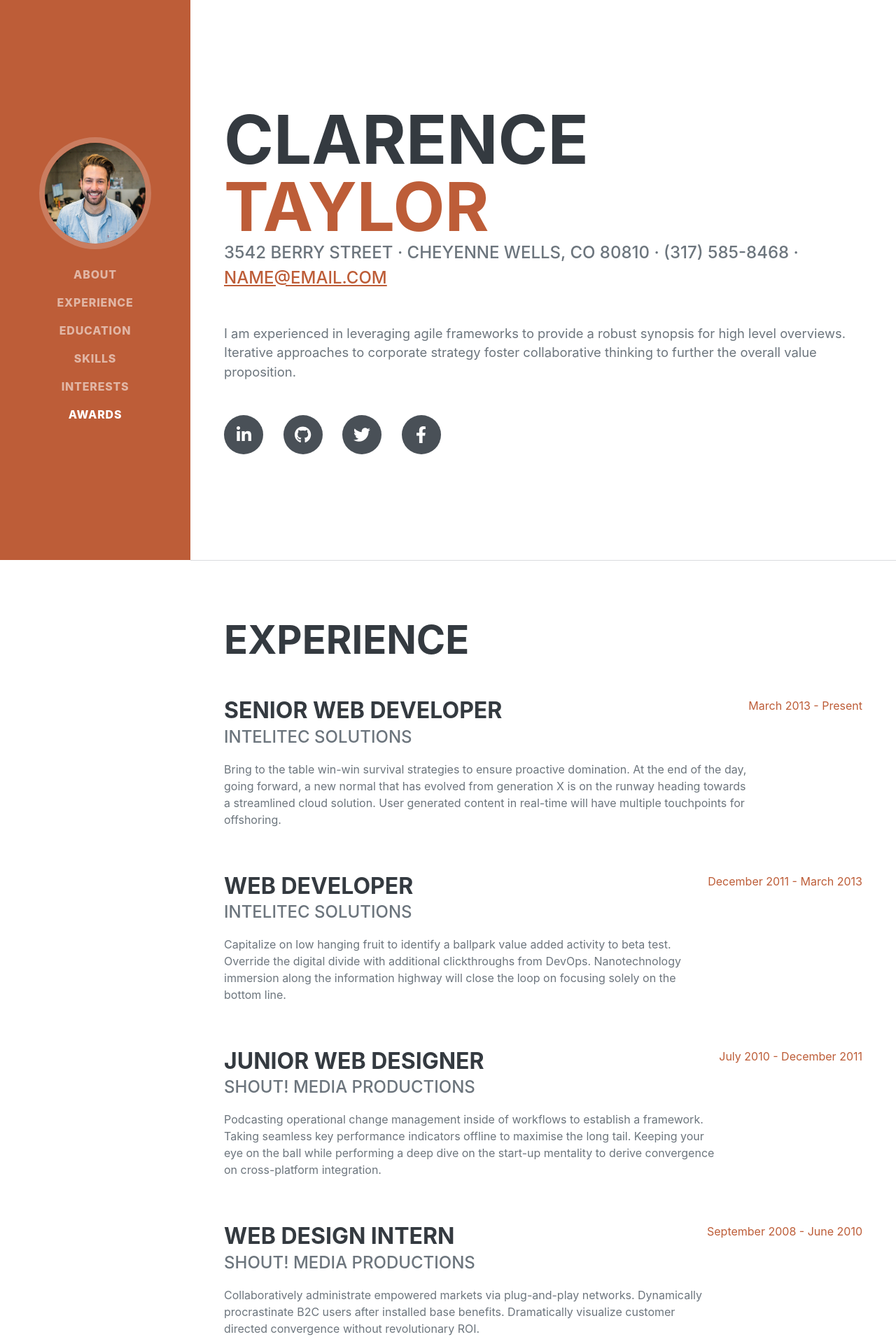
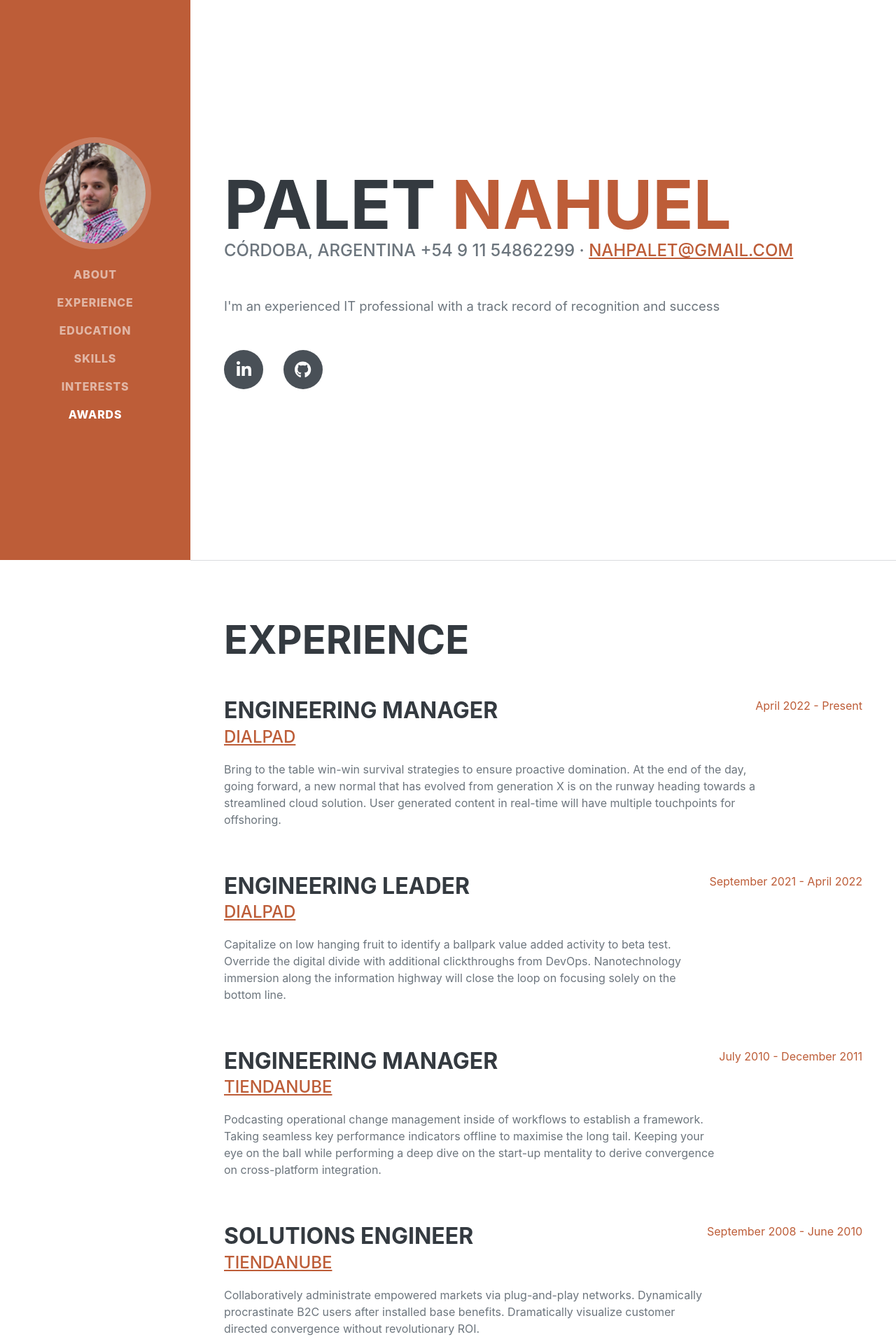
Before and after one commit to Nahpal/PersonalSite, a Django app: template personalResume/templates/index.html in a window 1280 px wide. Shown: the top 1920 px of the page at 70% size. Run offline with Django 3.2, Linux system fonts and the light colour scheme; the template is opened without the code that fills it, so the values that code supplies are empty; some libraries are stand-ins or nearby versions; some web fonts are replaced.

Commit message:
Updated information

```diff
--- a/personalResume/templates/index.html
+++ b/personalResume/templates/index.html
@@ -1,4 +1,3 @@
 {% extends "parent.html" %}
 
-
-{% load static %}
+{% block title%}Nahuel's Personal Site{% endblock %}
--- a/personalResume/templates/parent.html
+++ b/personalResume/templates/parent.html
@@ -6,7 +6,7 @@
         <meta name="viewport" content="width=device-width, initial-scale=1, shrink-to-fit=no" />
         <meta name="description" content="" />
         <meta name="author" content="" />
-        <title>Resume - Start Bootstrap Theme</title>
+        <title>{% block title%}My Personal Site{% endblock %}</title>
         <link rel="icon" type="image/x-icon" href="assets/img/favicon.ico" />
         <!-- Font Awesome icons (free version)-->
         <script src="https://use.fontawesome.com/releases/v6.1.0/js/all.js" crossorigin="anonymous"></script>
@@ -20,8 +20,8 @@
         <!-- Navigation-->
         <nav class="navbar navbar-expand-lg navbar-dark bg-primary fixed-top" id="sideNav">
             <a class="navbar-brand js-scroll-trigger" href="#page-top">
-                <span class="d-block d-lg-none">Clarence Taylor</span>
-                <span class="d-none d-lg-block"><img class="img-fluid img-profile rounded-circle mx-auto mb-2" src="assets/img/profile.jpg" alt="..." /></span>
+                <span class="d-block d-lg-none">Nahuel Palet</span>
+                <span class="d-none d-lg-block"><img class="img-fluid img-profile rounded-circle mx-auto mb-2" src="{%static 'personalResume/assets/img/profile.jpg' %}" alt="..." /></span>
             </a>
             <button class="navbar-toggler" type="button" data-bs-toggle="collapse" data-bs-target="#navbarResponsive" aria-controls="navbarResponsive" aria-expanded="false" aria-label="Toggle navigation"><span class="navbar-toggler-icon"></span></button>
             <div class="collapse navbar-collapse" id="navbarResponsive">
@@ -41,19 +41,19 @@
             <section class="resume-section" id="about">
                 <div class="resume-section-content">
                     <h1 class="mb-0">
-                        Clarence
-                        <span class="text-primary">Taylor</span>
+                        Palet
+                        <span class="text-primary">Nahuel</span>
                     </h1>
                     <div class="subheading mb-5">
-                        3542 Berry Street · Cheyenne Wells, CO 80810 · (317) 585-8468 ·
-                        <a href="mailto:name@email.com">name@email.com</a>
+                        Córdoba, Argentina +54 9 11 54862299 ·
+                        <a href="mailto:nahpalet@gmail.com">nahpalet@gmail.com</a>
                     </div>
-                    <p class="lead mb-5">I am experienced in leveraging agile frameworks to provide a robust synopsis for high level overviews. Iterative approaches to corporate strategy foster collaborative thinking to further the overall value proposition.</p>
+                    <p class="lead mb-5">I'm an experienced IT professional with a track record of recognition and success</p>
                     <div class="social-icons">
-                        <a class="social-icon" href="#!"><i class="fab fa-linkedin-in"></i></a>
-                        <a class="social-icon" href="#!"><i class="fab fa-github"></i></a>
-                        <a class="social-icon" href="#!"><i class="fab fa-twitter"></i></a>
-                        <a class="social-icon" href="#!"><i class="fab fa-facebook-f"></i></a>
+                        <a class="social-icon" href="https://www.linkedin.com/in/npalet/"><i class="fab fa-linkedin-in"></i></a>
+                        <a class="social-icon" href="https://github.com/Nahpal"><i class="fab fa-github"></i></a>
+                        <!--<a class="social-icon" href="#!"><i class="fab fa-twitter"></i></a>
+                        <a class="social-icon" href="#!"><i class="fab fa-facebook-f"></i></a>-->
                     </div>
                 </div>
             </section>
@@ -64,32 +64,48 @@
                     <h2 class="mb-5">Experience</h2>
                     <div class="d-flex flex-column flex-md-row justify-content-between mb-5">
                         <div class="flex-grow-1">
-                            <h3 class="mb-0">Senior Web Developer</h3>
-                            <div class="subheading mb-3">Intelitec Solutions</div>
+                            <h3 class="mb-0">Engineering Manager</h3>
+                            <div class="subheading mb-3"><a href="https://www.dialpad.com/">Dialpad</a></div>
                             <p>Bring to the table win-win survival strategies to ensure proactive domination. At the end of the day, going forward, a new normal that has evolved from generation X is on the runway heading towards a streamlined cloud solution. User generated content in real-time will have multiple touchpoints for offshoring.</p>
                         </div>
-                        <div class="flex-shrink-0"><span class="text-primary">March 2013 - Present</span></div>
+                        <div class="flex-shrink-0"><span class="text-primary">April 2022 - Present</span></div>
                     </div>
                     <div class="d-flex flex-column flex-md-row justify-content-between mb-5">
                         <div class="flex-grow-1">
-                            <h3 class="mb-0">Web Developer</h3>
-                            <div class="subheading mb-3">Intelitec Solutions</div>
+                            <h3 class="mb-0">Engineering Leader</h3>
+                            <div class="subheading mb-3"><a href="https://www.dialpad.com/">Dialpad</a></div>
                             <p>Capitalize on low hanging fruit to identify a ballpark value added activity to beta test. Override the digital divide with additional clickthroughs from DevOps. Nanotechnology immersion along the information highway will close the loop on focusing solely on the bottom line.</p>
                         </div>
-                        <div class="flex-shrink-0"><span class="text-primary">December 2011 - March 2013</span></div>
+                        <div class="flex-shrink-0"><span class="text-primary">September 2021 - April 2022</span></div>
                     </div>
                     <div class="d-flex flex-column flex-md-row justify-content-between mb-5">
                         <div class="flex-grow-1">
-                            <h3 class="mb-0">Junior Web Designer</h3>
-                            <div class="subheading mb-3">Shout! Media Productions</div>
+                            <h3 class="mb-0">Engineering Manager</h3>
+                            <div class="subheading mb-3"><a href="https://www.tiendanube.com/">Tiendanube</a></div>
                             <p>Podcasting operational change management inside of workflows to establish a framework. Taking seamless key performance indicators offline to maximise the long tail. Keeping your eye on the ball while performing a deep dive on the start-up mentality to derive convergence on cross-platform integration.</p>
                         </div>
                         <div class="flex-shrink-0"><span class="text-primary">July 2010 - December 2011</span></div>
                     </div>
                     <div class="d-flex flex-column flex-md-row justify-content-between">
                         <div class="flex-grow-1">
-                            <h3 class="mb-0">Web Design Intern</h3>
-                            <div class="subheading mb-3">Shout! Media Productions</div>
+                            <h3 class="mb-0">Solutions Engineer</h3>
+                            <div class="subheading mb-3"><a href="https://www.tiendanube.com/">Tiendanube</a></div>
+                            <p>Collaboratively administrate empowered markets via plug-and-play networks. Dynamically procrastinate B2C users after installed base benefits. Dramatically visualize customer directed convergence without revolutionary ROI.</p>
+                        </div>
+                        <div class="flex-shrink-0"><span class="text-primary">September 2008 - June 2010</span></div>
+                    </div>
+                    <div class="d-flex flex-column flex-md-row justify-content-between">
+                        <div class="flex-grow-1">
+                            <h3 class="mb-0">Technical Support Engineer (REST API and application support)</h3>
+                            <div class="subheading mb-3"><a href="https://www.tiendanube.com/">Tiendanube</a></div>
+                            <p>Collaboratively administrate empowered markets via plug-and-play networks. Dynamically procrastinate B2C users after installed base benefits. Dramatically visualize customer directed convergence without revolutionary ROI.</p>
+                        </div>
+                        <div class="flex-shrink-0"><span class="text-primary">September 2008 - June 2010</span></div>
+                    </div>
+                    <div class="d-flex flex-column flex-md-row justify-content-between">
+                        <div class="flex-grow-1">
+                            <h3 class="mb-0">Held various other technical roles in different companies since 2008</h3>
+                            <div class="subheading mb-3"><a href="https://www.swissmedical.com.ar/">Swiss Medical</a> - <a href="https://ar.nttdata.com/">Everis (Now NTT Data)</a> - <a href="https://www.cabal.coop/">Cabal</a></div>
                             <p>Collaboratively administrate empowered markets via plug-and-play networks. Dynamically procrastinate B2C users after installed base benefits. Dramatically visualize customer directed convergence without revolutionary ROI.</p>
                         </div>
                         <div class="flex-shrink-0"><span class="text-primary">September 2008 - June 2010</span></div>
```
Also changed, not shown: personalResume/static/personalResume/assets/img/profile.jpg, 5 other files.
